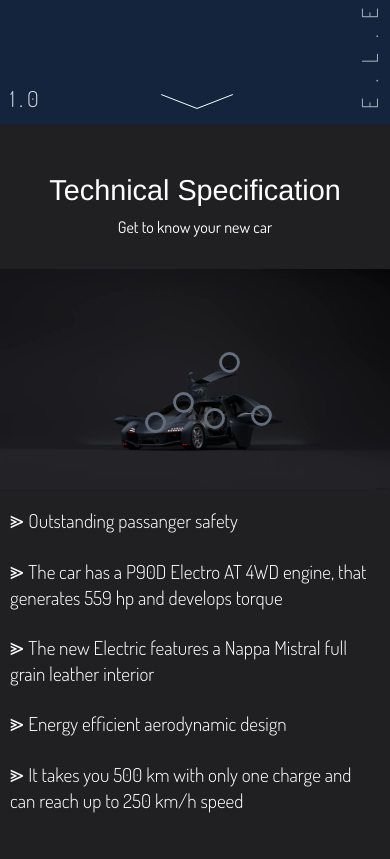
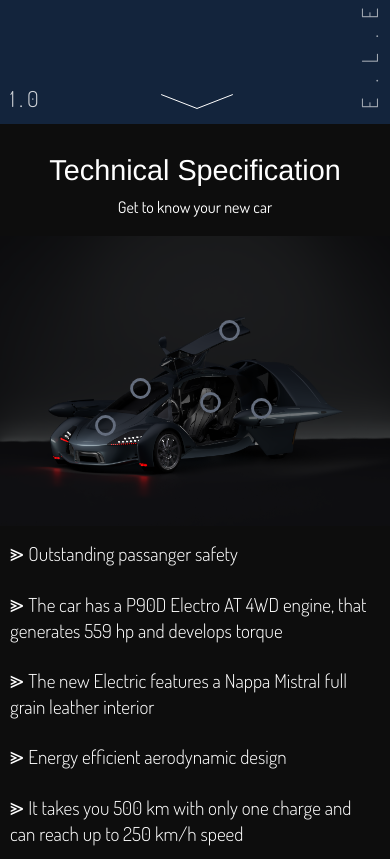
Before and after one commit to felixgren/electric, a plain HTML site: page index.html in a window 390 px wide. Shown: the part 720-1579 px from the top of the page. Drawn offline with Linux system fonts and the light colour scheme.

Commit message:
newest specs pic and small fixes

```diff
--- a/assets/css/newsletter.css
+++ b/assets/css/newsletter.css
@@ -17,9 +17,6 @@
   margin-top: 30px;
   text-align: center;
   padding: 20px;
-}
-label {
-  display: none;
 }
 
 form {
@@ -119,6 +116,17 @@ button[type="submit"] {
   right: 0;
 }
 
+.visuallyhidden {
+  position: absolute;
+  overflow: hidden;
+  clip: rect(0 0 0 0);
+  height: 1px;
+  width: 1px;
+  margin: -1px;
+  padding: 0;
+  border: 0;
+}
+
 /* NEWSLETTER MEDIA */
 @media only screen and (min-width: 768px) {
   .form-bg {
--- a/assets/css/specs.css
+++ b/assets/css/specs.css
@@ -5,18 +5,17 @@
   align-items: center;
   height: 100vh;
   overflow: hidden;
-  background-color: #202023;
+  background-color: rgb(13, 13, 13);
   position: relative;
 }
 
 .spec-desc {
   top: 30px;
+  left: 20px;
   display: flex;
   flex-direction: column;
   position: absolute;
   padding: 20px;
-  text-align: center;
-  margin-bottom: 5px;
   z-index: 1;
 }
 
@@ -52,6 +51,7 @@
 
 .specs-container img {
   width: 100%;
+  height: 100%;
 }
 
 .spec-title {
@@ -72,27 +72,27 @@
 
 .door {
   left: 57%;
-  bottom: 55%;
+  bottom: 65%;
 }
 
 .motor {
-  left: 38%;
-  bottom: 28%;
+  left: 25%;
+  bottom: 32%;
 }
 
 .interior {
-  left: 53%;
-  bottom: 30%;
+  left: 52%;
+  bottom: 40%;
 }
 
 .turbo {
   left: 65%;
-  bottom: 31%;
+  bottom: 38%;
 }
 
 .window {
-  left: 45%;
-  bottom: 37%;
+  left: 34%;
+  bottom: 45%;
 }
 
 .door::before {
@@ -157,7 +157,7 @@
   }
 }
 
-@media only screen and (max-width: 1100px) {
+@media only screen and (max-width: 800px) {
   .mobile {
     display: block;
   }
@@ -188,3 +188,12 @@
     text-align: left;
   }
 }
+@media only screen and (max-width: 400px) {
+  .spec-desc {
+    width: 100%;
+    top: 0;
+    left: 0;
+    padding: 30px;
+    text-align: center;
+  }
+}
--- a/index.html
+++ b/index.html
@@ -118,14 +118,14 @@
       </section>
 
       <!-- Specs content -->
-      <section class="specs">
+      <section class="specs" id="specs">
         <div class="spec-desc">
           <h2 class="spec-title">Technical Specification</h2>
           <p>Get to know your new car</p>
         </div>
         <div class="specs-container">
           <img
-            src="/assets/images/interiorw.webp"
+            src="/assets/images/newmobilinterior.png"
             alt="Electric car in front of a gray studio setting with one door open"
           />
           <div
@@ -218,7 +218,7 @@
       </section>
 
       <!-- Merch content -->
-      <section class="merch">
+      <section class="merch" id="merch">
         <div class="row">
           <h2>Explore the Electric lifestyle</h2>
           <div class="column">
@@ -257,11 +257,11 @@
       </section>
 
       <!-- Newsletter content -->
-      <section class="form-bg">
+      <section class="form-bg" id="newsletter">
         <form>
           <h2>Join our newsletter for exclusive details</h2>
           <div class="email">
-            <label for="email">Email</label
+            <label for="email" class="visuallyhidden">Email address</label
             ><input
               type="email"
               placeholder="Your email address"
```
Also changed, not shown: assets/images/newmobilinterior.png (added), 1 other file.
